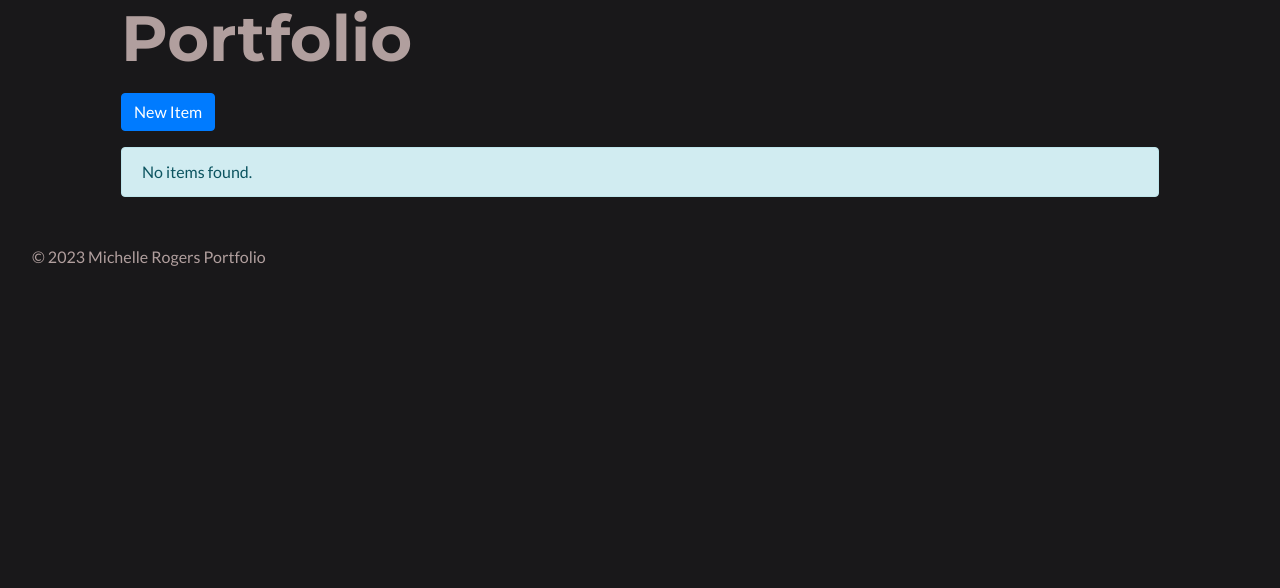
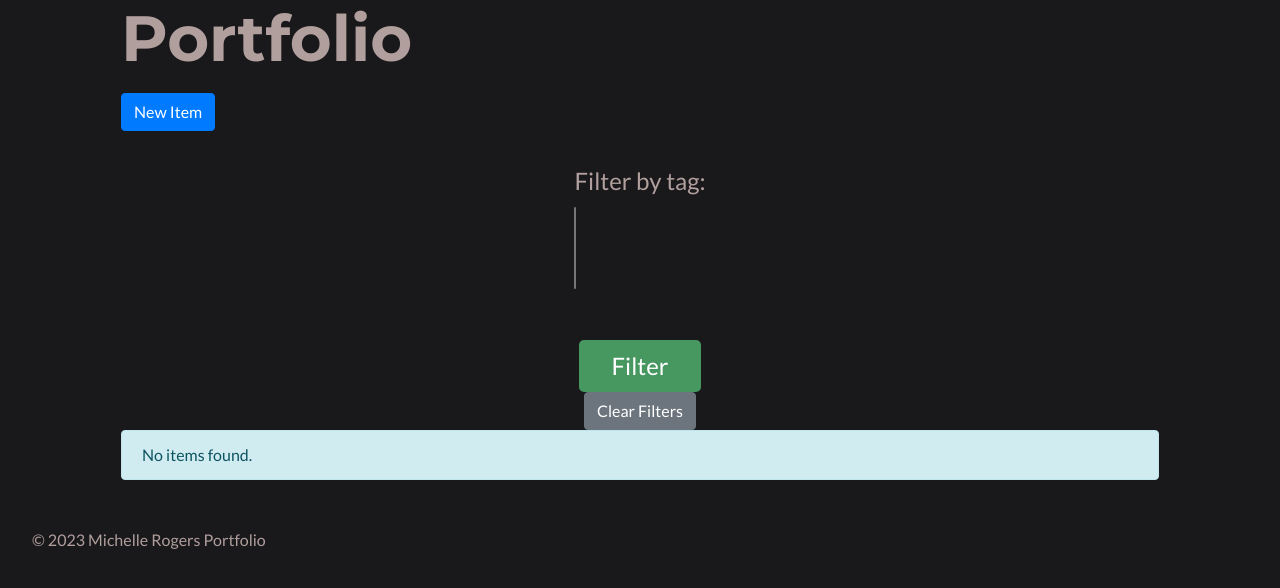
Before and after one commit to micheknows/rogersportfolio, a Flask app: page /portfolio in a window 1280 px wide. Shown: the part 80-668 px from the top of the page. Run offline with Flask 2, Linux system fonts and the light colour scheme; the visitor is signed in with stand-in values (Sample User, id 1); data that the repository does not hold is empty; parts of the project's set-up code (start-up, migrations or seed data) failed here and were passed over; some libraries are stand-ins or nearby versions.

Commit message:
Started adding the element for filtering on the portfolio.html page, but it is not populating the tags/subtags from the database, yet.

```diff
--- a/portfolio/__init__.py
+++ b/portfolio/__init__.py
@@ -3,6 +3,8 @@
 from flask import Flask
 from flask_sqlalchemy import SQLAlchemy
 from flask_login import LoginManager
+from flask import Flask
+from markupsafe import Markup
 
 
 db = SQLAlchemy()
@@ -12,6 +14,17 @@ def create_app():
     app = Flask(__name__)
     app.config['SECRET_KEY'] = 'lkajgakdjl;gjasdfkjlakjsdfj'
     app.config['SQLALCHEMY_DATABASE_URI'] = 'mysql+pymysql://micheknows:ph0nics3@localhost/portfolio'
+
+    @app.template_filter('reverse')
+    def reverse_filter(s):
+        if s:
+            return s[::-1]
+        else:
+            return s
+
+    app.jinja_env.filters['reverse'] = reverse_filter
+
+
     db.init_app(app)
 
 
--- a/portfolio/templates/base.html
+++ b/portfolio/templates/base.html
@@ -15,7 +15,17 @@
       href="https://stackpath.bootstrapcdn.com/font-awesome/4.7.0/css/font-awesome.min.css"
       crossorigin="anonymous"
     />
+    <script src="https://cdnjs.cloudflare.com/ajax/libs/jquery/3.6.0/jquery.min.js"></script>
+<script src="https://cdnjs.cloudflare.com/ajax/libs/popper.js/2.9.3/umd/popper.min.js"></script>
+<script src="https://cdnjs.cloudflare.com/ajax/libs/twitter-bootstrap/5.3.1/js/bootstrap.min.js"></script>
+
     <link rel="stylesheet" href="{{ url_for('static', filename='style.css') }}">
+    <script>
+        $(function () {
+    $('[data-toggle="tooltip"]').tooltip()
+})
+
+    </script>
 </head>
 <body>
 
--- a/portfolio/templates/portfolio.html
+++ b/portfolio/templates/portfolio.html
@@ -8,9 +8,26 @@
             <a href="{{ url_for('views.new_portfolio_item') }}" class="btn btn-primary"><i class="bi bi-plus-circle me-2"></i>New Item</a>
         </div>
         {% endif %}
+
+                <form method="get">
+            <div class="mb-3">
+                <label for="tags" class="form-label">Filter by tag:</label>
+                <select name="tags" id="tags" class="form-select" multiple>
+                    {% for tag in all_tags %}
+                        <option value="{{ tag.id }}" {% if tag.id in selected_tags %}selected{% endif %}>{{ tag.name }}</option>
+                        {% for subtag in tag.subtags %}
+                            <option value="{{ subtag.id }}" {% if subtag.id in selected_tags %}selected{% endif %}>&emsp;&emsp;{{ subtag.name }}</option>
+                        {% endfor %}
+                    {% endfor %}
+                </select>
+            </div>
+            <button type="submit" class="btn btn-primary">Filter</button>
+            <a href="{{ url_for('views.portfolio') }}" class="btn btn-secondary">Clear Filters</a>
+        </form>
+
         {% if portfolio_items %}
         <div class="row">
-            {% for item in portfolio_items %}
+            {% for item in portfolio_items|reverse %}
             <div class="col-md-6 col-lg-4 mb-4">
                 <div class="card mb-10">
                     {% if item.image %}
```
